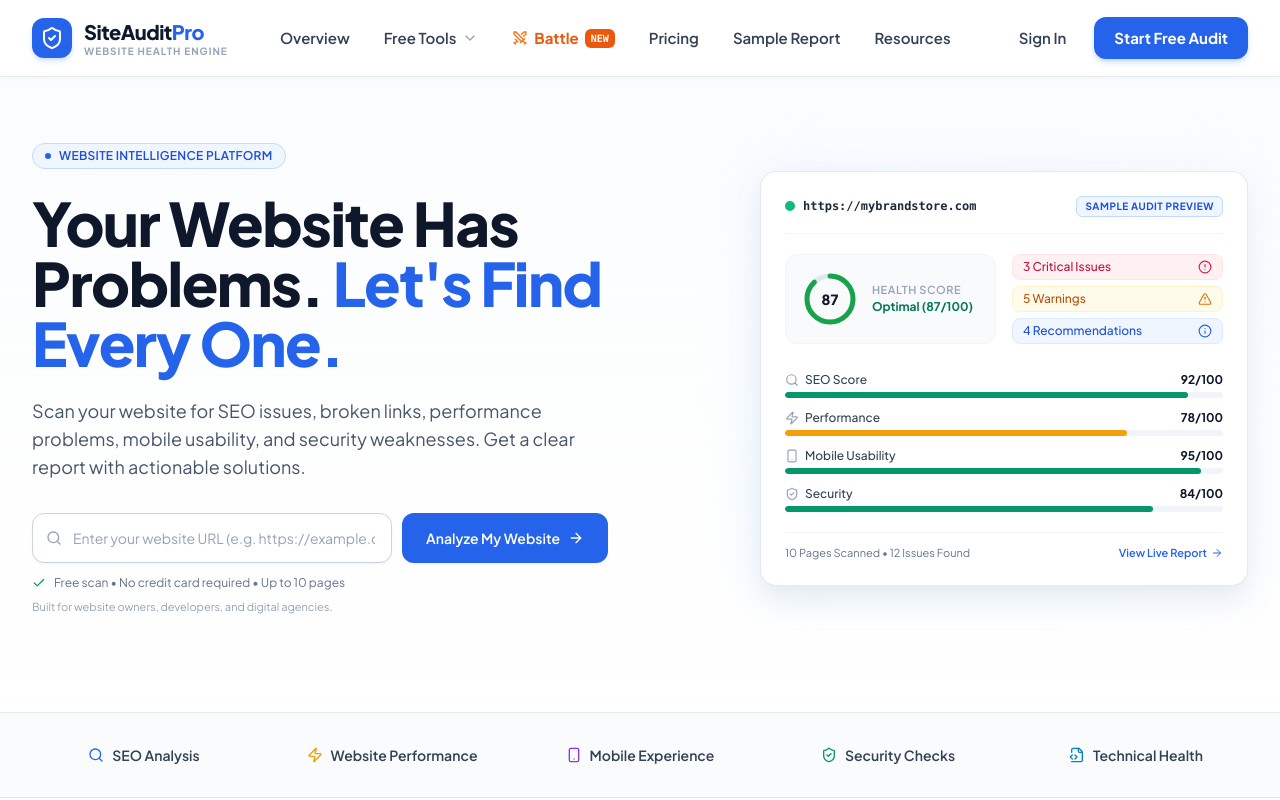
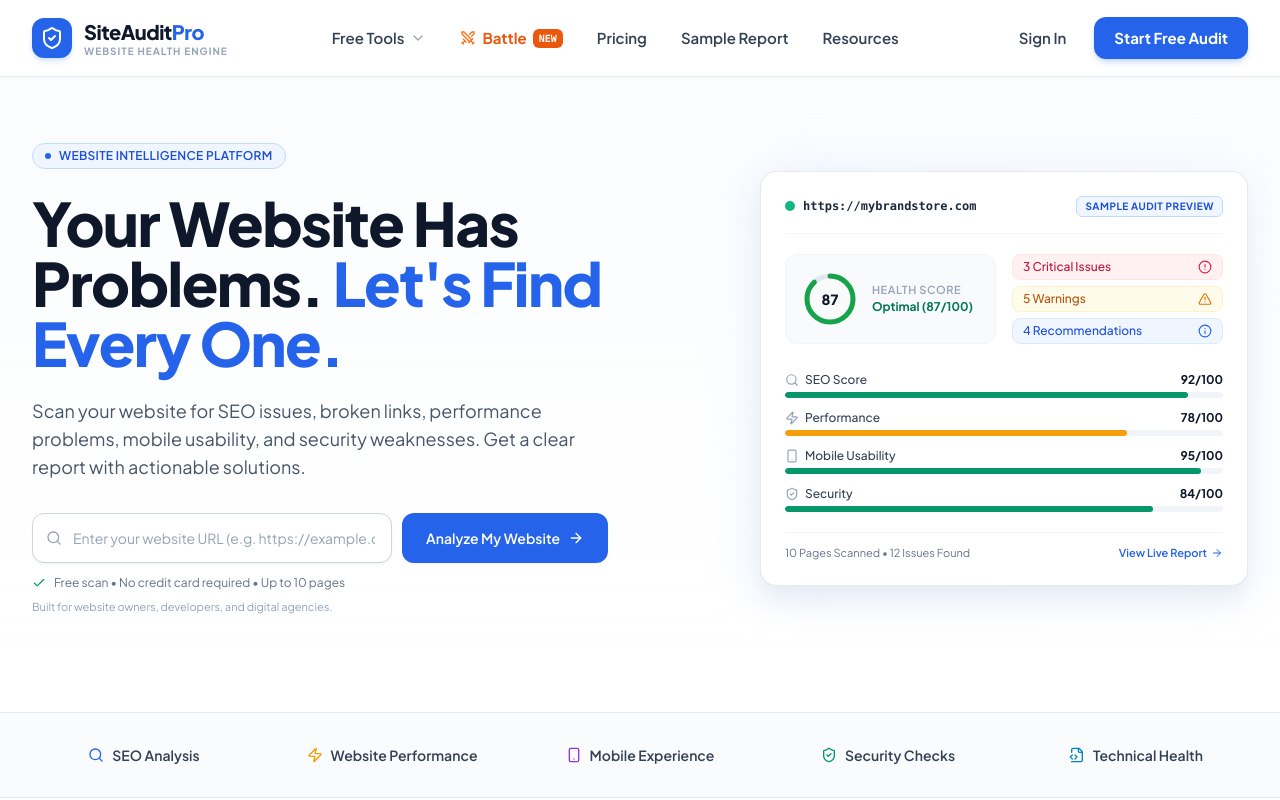
Before and after one commit to vikasmarketing079-prog/frontend, a React (Vite) app: page / in a window 1280 px wide. Shown: the top 800 px of the page. Built offline with nearby package versions, Linux system fonts and the light colour scheme.

Commit message:
fix(navbar): remove Overview menu link from desktop and mobile navigation

```diff
--- a/src/components/Navbar.tsx
+++ b/src/components/Navbar.tsx
@@ -46,13 +46,6 @@ export const Navbar: React.FC = () => {
 
         {/* CENTER: Navigation Links */}
         <nav className="hidden md:flex items-center space-x-1 lg:space-x-1.5">
-          <Link
-            to="/"
-            className="px-3.5 py-2 text-[15px] font-semibold text-slate-700 hover:text-slate-950 rounded-xl hover:bg-slate-100/70 transition-all duration-150"
-          >
-            Overview
-          </Link>
-
           {/* Tools Dropdown */}
           <div className="relative">
             <button
@@ -347,14 +340,7 @@ export const Navbar: React.FC = () => {
       {/* Mobile Menu Dropdown */}
       {mobileMenuOpen && (
         <div className="md:hidden bg-white border-b border-slate-200 px-4 pt-3 pb-6 space-y-2">
-          <Link
-            to="/"
-            onClick={() => setMobileMenuOpen(false)}
-            className="block px-3 py-2 text-sm font-medium text-slate-700 hover:bg-slate-50 rounded-lg"
-          >
-            Overview
-          </Link>
-          <div className="pt-2 pb-1 border-t border-slate-100">
+          <div className="pt-2 pb-1">
             <span className="text-[11px] font-bold text-slate-400 uppercase tracking-wider px-3">
               Free Checkers
             </span>
```
